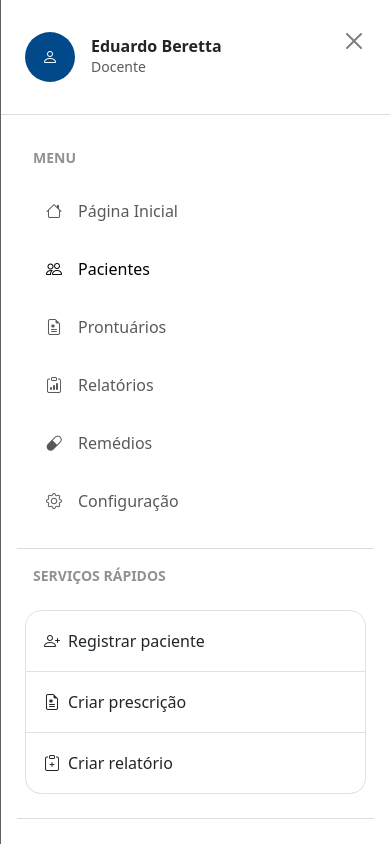
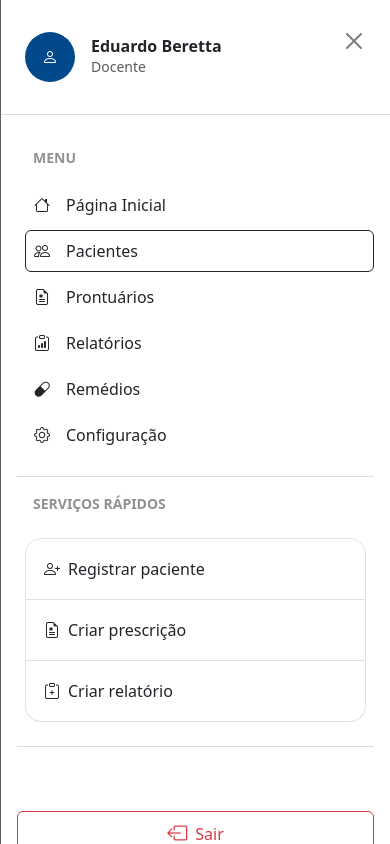
Before and after one commit to eduardoberettarod/PI-prontuario-eletronico, a React (Vite) app: page /pacientes in a window 390 px wide. Both pictures are taken after a click on the button "Toggle navigation". Built offline with nearby package versions, Linux system fonts and the light colour scheme.

Commit message:
arrumando erros
arrumei um erro na navbar mobile que impedia a troca de paginas

```diff
--- a/src/components/Navbar/Navbar.jsx
+++ b/src/components/Navbar/Navbar.jsx
@@ -162,28 +162,25 @@ function Navbar() {
                             </div>
                             <button type="button" className="btn-close me-1 mb-2" data-bs-dismiss="offcanvas" aria-label="Close"></button>
                         </div>
-                        <hr class="my-3 border-secondary opacity-25" />
+                        <hr className="my-3 border-secondary opacity-25" />
                         <div className="offcanvas-body">
                             <p className='ms-3 opacity-50 fw-bold text-uppercase small'>Menu</p>
                             <ul className="navbar-nav">
-                                {navItems.map(item => (
-                                    <li key={item.route} className="nav-item ms-2 btn p-lg-1 btn-slide-navbar d-flex mb-1 rounded-4">
-                                        <NavLink
-                                            to={`/${item.route}`}
-                                            className="nav-link ms-2"
-                                            data-bs-dismiss="offcanvas">
-                                            <i className={`${item.iconClass} fs-6 me-3`} />
-                                            {item.label}
-                                        </NavLink>
-                                    </li>
+                                {navItems.map((item) => (
+                                    <NavLink
+                                        key={item.route}
+                                        to={`/${item.route}`}
+                                        className= 'nav-item ms-2 btn btn-slide-navbar d-flex mb-1 rounded-2 p-2'>
+                                        <i className={`${item.iconClass} fs-6 me-3`} />
+                                        <span className="fs-6">{item.label}</span>
+                                    </NavLink>
+
                                 ))}
                                 {/* Botão de configuração */}
-                                <li className="nav-item ms-2 btn p-lg-1 btn-slide-navbar d-flex mb-1 rounded-4">
-                                    <a href="" className="nav-link ms-2">
+                                    <a href="/configuracao" className="nav-item ms-2 btn btn-slide-navbar d-flex mb-1 rounded-2 p-2">
                                         <i className="bi bi-gear fs-6 me-3"></i>
                                         Configuração
                                     </a>
-                                </li>
                             </ul>
                             <hr class="my-3 border-secondary opacity-25" />
                             <div className='navbar-nav position-relative'>
```
